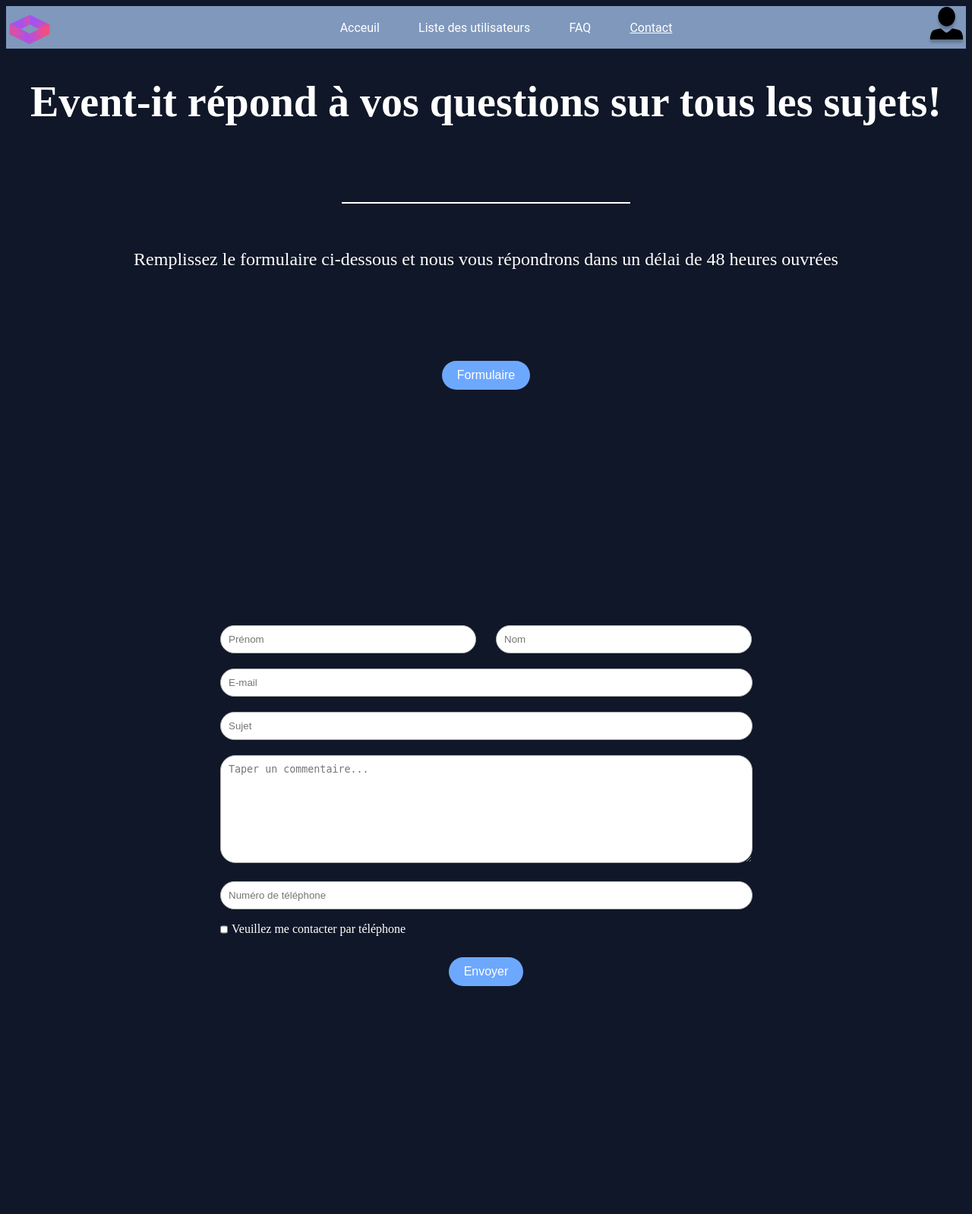
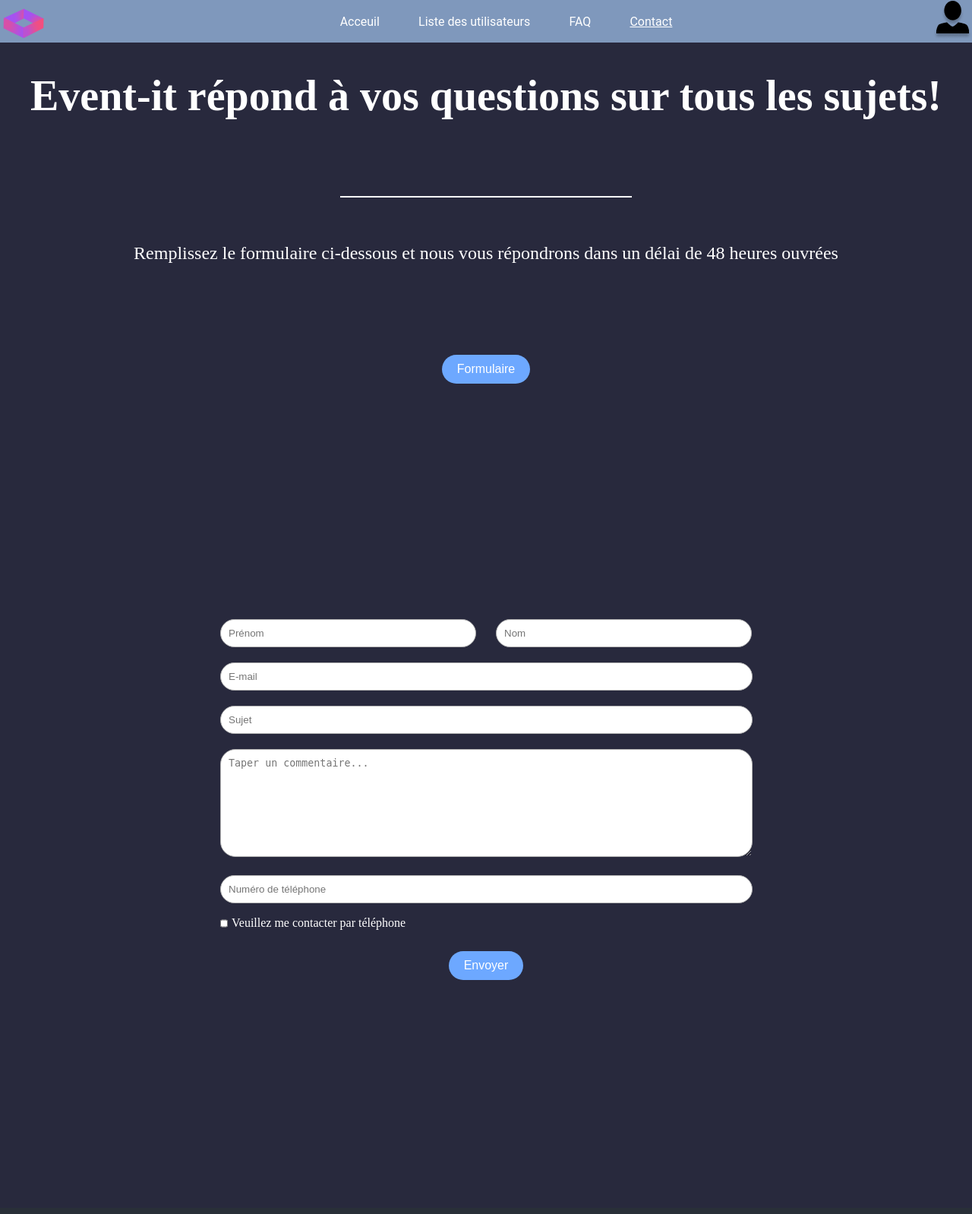
Before and after one commit to MathysHaubert/Event-it, a PHP site: page /contact in a window 1280 px wide. Shown: the whole page at 76% size. After the commit the page ends 1290 px from the top, so only its background shows below. Run offline with PHP 8.4, Linux system fonts and the light colour scheme; some libraries are stand-ins or nearby versions.

Commit message:
Chaned margin on contact page it was triggering me and changed the bg color

```diff
--- a/public_html/assets/Resource/css/Contact/style.css
+++ b/public_html/assets/Resource/css/Contact/style.css
@@ -1,6 +1,8 @@
 /* Additional styles for the contact page */
 body{
     height: auto;
+    margin: 0;
+    background-color: #28293D;
 }
 .container {
     text-align: center;
```
